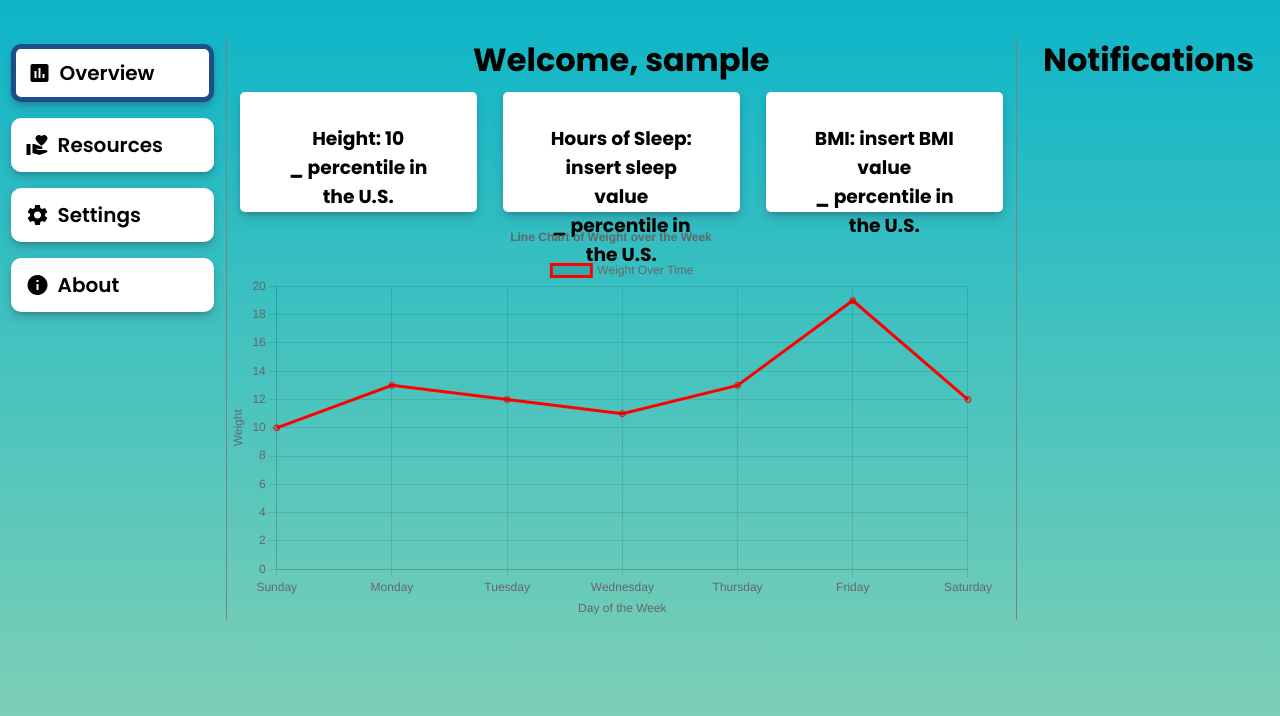
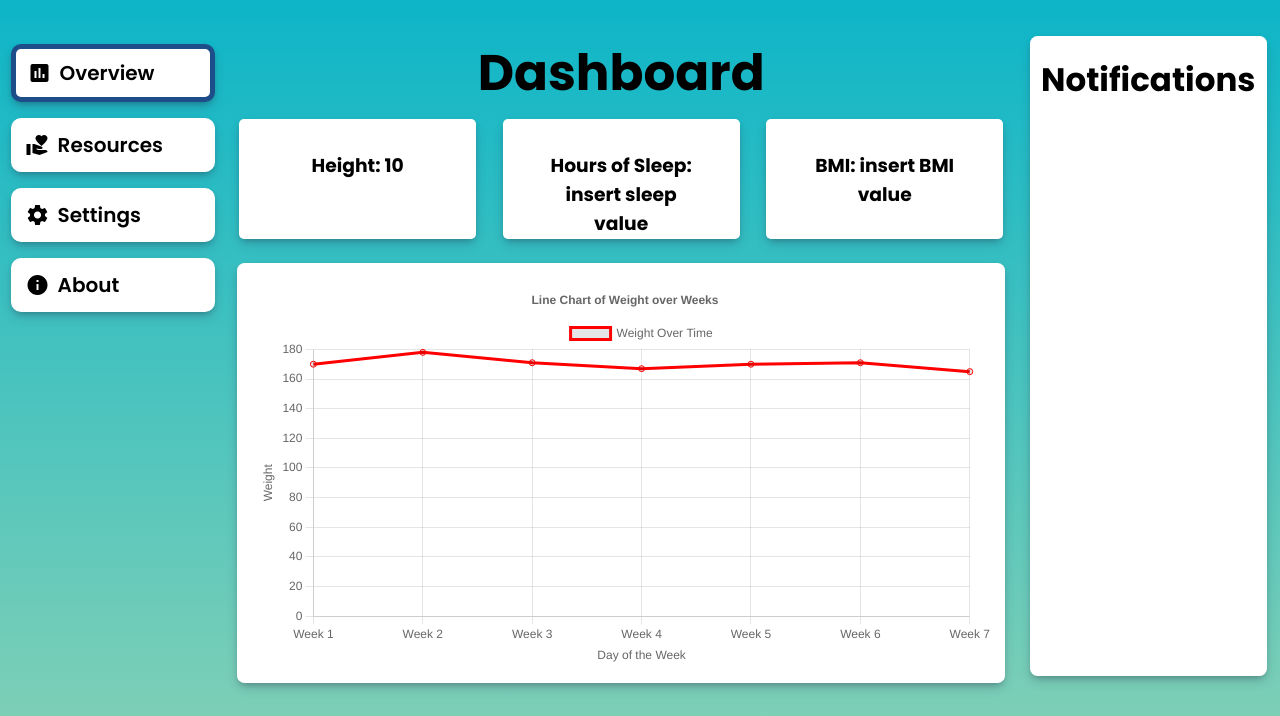
Before and after one commit to ericu-u/GirlHacks, a Django app: page /dashboard/ in a window 1280 px wide. Shown: the part 84-800 px from the top of the page. Run offline with Django 4.2, Linux system fonts and the light colour scheme; a user stored in the database is signed in; tables that the repository leaves empty hold one stand-in row (values such as "Sample post"); some libraries are stand-ins or nearby versions.

Commit message:
Chart rendered via data fetched from API

```diff
--- a/HealthWealth/urls.py
+++ b/HealthWealth/urls.py
@@ -1,10 +1,15 @@
+# Django Imports
 from django.contrib import admin
 from django.urls import path
 
+# Page Renders
 from landing.views import landing
 from login.views import login_pg
 from signup.views import signup
-from dashboard.views import dashboard, get_weight, resources, settings, about, log_out
+from dashboard.views import dashboard, resources, settings, about
+
+# APIs
+from dashboard.views import get_weight, get_height, get_BMI, log_out
 
 urlpatterns = [
     path('admin/', admin.site.urls),
@@ -16,5 +21,7 @@ urlpatterns = [
     path('settings/', settings, name="settings"),
     path('about/', about, name="about"),
     path('api/weight', get_weight),
+    path('api/height', get_height),
+    path('api/BMI', get_BMI),
     path('logout', log_out),
 ]
--- a/dashboard/static/css/dashboard.css
+++ b/dashboard/static/css/dashboard.css
@@ -52,7 +52,6 @@ nav h3:hover {
   display: flex;
   flex-direction: column;
   justify-content: flex-start;
-  border-right: 1px solid gray;
 }
 #container .sidebar .sidebar-content {
   width: 90%;
@@ -89,20 +88,20 @@ nav h3:hover {
   flex-direction: row;
 }
 
+/* Display Area (Right of sidenav) */
 #container .not-sidebar .central {
   flex: 3;
-
   display: flex;
   flex-direction: column;
-
   text-align: center;
 }
-
+#container .not-sidebar .central .section-label {
+  font-size: 50px;
+}
 #container .not-sidebar .central .numbers {
   display: flex;
   justify-content: space-evenly;
 }
-
 #container .not-sidebar .central .numbers .numbers-content {
   width: 30%;
   height: 15vh;
@@ -118,19 +117,50 @@ nav h3:hover {
   flex-direction: column;
   align-items: center;
 }
-
 #container .not-sidebar .central .numbers .numbers-content:hover {
   background-color: #ccc;
   cursor: pointer;
 }
 
+/* Chart Styling */
+#container .central .charts {
+  background-color: white;
+  border: none;
+  border-radius: 7.5px;
+  padding: 2.5%;
+  width: 60vw;
+  height: 52.5vh;
+  margin: 2vh auto;
+  box-shadow: rgba(50, 50, 93, 0.25) 0px 6px 12px -2px,
+    rgba(0, 0, 0, 0.3) 0px 3px 7px -3px;
+}
+#container .central #chart2 {
+  display: none;
+}
+#container .central #chart3 {
+  display: none;
+}
+
+/* Notifs */
 #container .not-sidebar .right {
   flex: 1;
-  border-left: 1px solid gray;
-
   display: flex;
   flex-direction: column;
   text-align: center;
+}
+#container .not-sidebar #notif-wrapper {
+  background-color: white;
+  border: none;
+  border-radius: 7.5px;
+  width: 90%;
+  margin: 0 auto;
+  height: 80vh;
+  box-shadow: rgba(50, 50, 93, 0.25) 0px 6px 12px -2px,
+    rgba(0, 0, 0, 0.3) 0px 3px 7px -3px;
+}
+#container .not-sidebar #notif-wrapper .section-label {
+  margin-top: 2.5vh;
+  font-size: 32.5px;
 }
 
 /* Settings */
--- a/dashboard/static/js/dashboard.js
+++ b/dashboard/static/js/dashboard.js
@@ -1,28 +1,26 @@
 
-// var  document.getElementById()
 
-window.onload = function() {
+// Function to create chart
+function LoadChart(labels, label, data, canvas, title) {
     var chartData = {
-        labels: ['Sunday', 'Monday', 'Tuesday', 'Wednesday', 'Thursday', 'Friday', 'Saturday', ],
+        labels: labels,
         datasets: [{
-            label: 'Weight Over Time',
-            data: [10, 13, 12, 11, 13, 19, 12],
+            label: label,
+            data: data,
             borderColor: 'red',
         }]
     };
-
     var chartOptions = {
         plugins: {
             title: {
                 display: true, // defaults to false
-                text: "Line Chart of Weight over the Week",
+                text: title,
                 fontSize: 40,
             },
             legend: {
                 fullSize: false,
             },
         },
-
         scales: {
             x: {
                 title: {
@@ -41,14 +39,96 @@ window.onload = function() {
         responsive: false,
         maintainAspectRatio: false,
     };
-
-    var ctx = document.getElementById('weightloss-chart').getContext('2d');
-
+    var ctx = document.getElementById(canvas).getContext('2d');
     var myChart = new Chart(ctx, {
         type: 'line',
         data: chartData,
         options: chartOptions
     });
-
     myChart.update();
 }
+
+// Using AJAX requests to obtain data from APIs
+function loadWeight() {
+    $.ajax({
+        type: 'GET',
+        url: "/api/weight",
+        success: function (response) {
+            // get data from request and update chart
+            labels = response['weeks']
+            label = 'Weight Over Time'
+            data = response['data']
+            LoadChart(labels, label, data, 'chart1', "Line Chart of Weight over Weeks")
+        },
+        error: function (response) {
+            // alert the error if any error occured
+            alert("Weight Data Error");
+        }
+    })
+}
+function loadHeight() {
+    $.ajax({
+        type: 'GET',
+        url: "/api/height",
+        success: function (response) {
+            // get data from request and update chart
+            labels = response['weeks']
+            label = 'Height Over Time'
+            data = response['data']
+            LoadChart(labels, label, data, 'chart2', "Line Chart of Height over Weeks")
+        },
+        error: function (response) {
+            // alert the error if any error occured
+            alert("Height Data Error");
+        }
+    })
+}
+function loadBMI() {
+    $.ajax({
+        type: 'GET',
+        url: "/api/BMI",
+        success: function (response) {
+            // get data from request and update chart
+            labels = response['weeks']
+            label = 'BMI Over Time'
+            data = response['data']
+            LoadChart(labels, label, data, 'chart3', "Line Chart of BMI over Weeks")
+        },
+        error: function (response) {
+            // alert the error if any error occured
+            alert("BMI Data Error");
+        }
+    })
+}
+
+// Load default data on page load
+window.onload = loadWeight()
+window.onload = loadHeight()
+window.onload = loadBMI()
+
+// Obtaining buttons to establish event listeners
+buttonHeight = document.getElementById("chart-height")
+buttonWeight = document.getElementById("chart-weight")
+buttonBMI = document.getElementById("chart-bmi")
+
+// Obtaining charts to display
+chart1 = document.getElementById('chart1')
+chart2 = document.getElementById('chart2')
+chart3 = document.getElementById('chart3')
+
+// Assinging Displays
+buttonBMI.addEventListener("click", () => {
+    chart1.style.display = 'none'
+    chart2.style.display = 'none'
+    chart3.style.display = 'block'
+})
+buttonHeight.addEventListener("click", () => {
+    chart1.style.display = 'none'
+    chart3.style.display = 'none'
+    chart2.style.display = 'block'
+})
+buttonWeight.addEventListener("click", () => {
+    chart3.style.display = 'none'
+    chart2.style.display = 'none'
+    chart1.style.display = 'block'
+})
--- a/dashboard/templates/dashboard/about.html
+++ b/dashboard/templates/dashboard/about.html
@@ -8,7 +8,7 @@
     <meta charset="UTF-8">
     <meta http-equiv="X-UA-Compatible" content="IE=edge">
     <meta name="viewport" content="width=device-width, initial-scale=1.0">
-    <title>Dashboard</title>
+    <title>About</title>
 </head>
 <body>
     <nav>
--- a/dashboard/templates/dashboard/dashboard.html
+++ b/dashboard/templates/dashboard/dashboard.html
@@ -2,6 +2,7 @@
 <html lang="en">
 <head>
     <link rel="stylesheet" href="../../static/css/dashboard.css">
+    <script src="https://code.jquery.com/jquery-3.1.0.min.js"></script>
     <script src="https://cdnjs.cloudflare.com/ajax/libs/Chart.js/3.7.1/chart.min.js" integrity="sha512-QSkVNOCYLtj73J4hbmVoOV6KVZuMluZlioC+trLpewV8qMjsWqlIQvkn1KGX2StWvPMdWGBqim1xlC8krl1EKQ==" crossorigin="anonymous" referrerpolicy="no-referrer"></script>
     <script defer src="../../static/js/dashboard.js"></script>
     <link rel="stylesheet" href="https://fonts.googleapis.com/icon?family=Material+Icons">
@@ -37,27 +38,28 @@
         </div>
         <div id="display" class="not-sidebar">
             <div class="central">
-                <h1 class="section-label">Welcome, {{ name }}</h1>
+                <h1 class="section-label">Dashboard</h1>
                 <div class="numbers">
-                    <div class="numbers-content" onclick="reloadChart('height')">
+                    <div class="numbers-content" id="chart-weight">
                         <h3>Height: {{ height }}</h3>
-                        <h3>_ percentile in the U.S.</h3>
                     </div>
-                    <div class="numbers-content">
+                    <div class="numbers-content" id="chart-height">
                         <h3>Hours of Sleep: insert sleep value</h3>
-                        <h3>_ percentile in the U.S.</h3>
                     </div>
-                    <div class="numbers-content">
+                    <div class="numbers-content" id="chart-bmi">
                         <h3>BMI: insert BMI value</h3>
-                        <h3>_ percentile in the U.S.</h3>
                     </div>
                 </div>
                 <div class="charts">
-                    <canvas id="weightloss-chart" style="height: 50vh; width: 60vw;"></canvas>
+                    <canvas id="chart1" style="height: 48vh; width: 57.5vw;"></canvas>
+                    <canvas id="chart2" style="height: 48vh; width: 57.5vw; display: none;"></canvas>
+                    <canvas id="chart3" style="height: 48vh; width: 57.5vw; display: none;"></canvas>
                 </div>
             </div>
             <div class="right">
-                <h1 class="section-label">Notifications</h1>
+                <div id="notif-wrapper">
+                    <h1 class="section-label">Notifications</h1>
+                </div>
             </div>
         </div>
     </div>
--- a/dashboard/templates/dashboard/settings.html
+++ b/dashboard/templates/dashboard/settings.html
@@ -8,7 +8,7 @@
     <meta charset="UTF-8">
     <meta http-equiv="X-UA-Compatible" content="IE=edge">
     <meta name="viewport" content="width=device-width, initial-scale=1.0">
-    <title>Dashboard</title>
+    <title>Settings</title>
 </head>
 <body>
     <nav>
--- a/dashboard/views.py
+++ b/dashboard/views.py
@@ -64,10 +64,32 @@ def about(request):
 # API Endpoint
 def get_weight(request):
     if request.method == 'GET':
-        weight = [200, 201, 200.5, 199, 200]
-        weeks = ["Week 1", "Week 2", "Week 3", "Week 4", "Week 5"]
+        weight = [170, 178, 171, 167, 170, 171, 165]
+        weeks = ["Week 1", "Week 2", "Week 3", "Week 4", "Week 5", "Week 6", "Week 7"]
         response = {
-            "weight": weight,
+            "data": weight,
+            "weeks": weeks
+        }
+        return JsonResponse(response, status=200)
+    return JsonResponse({"error": "Something went wrong"}, status=400)
+
+def get_height(request):
+    if request.method == 'GET':
+        height = [170, 178, 171, 167, 170, 171, 165]
+        weeks = ["Week 1", "Week 2", "Week 3", "Week 4", "Week 5", "Week 6", "Week 7"]
+        response = {
+            "data": height,
+            "weeks": weeks
+        }
+        return JsonResponse(response, status=200)
+    return JsonResponse({"error": "Something went wrong"}, status=400)
+
+def get_BMI(request):
+    if request.method == 'GET':
+        bmi = [26.5, 26.4, 27.1, 26.9, 24.8, 26.3, 26.1]
+        weeks = ["Week 1", "Week 2", "Week 3", "Week 4", "Week 5", "Week 6", "Week 7"]
+        response = {
+            "data": bmi,
             "weeks": weeks
         }
         return JsonResponse(response, status=200)
```
